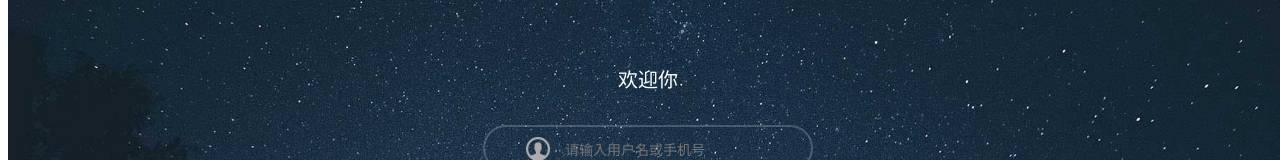
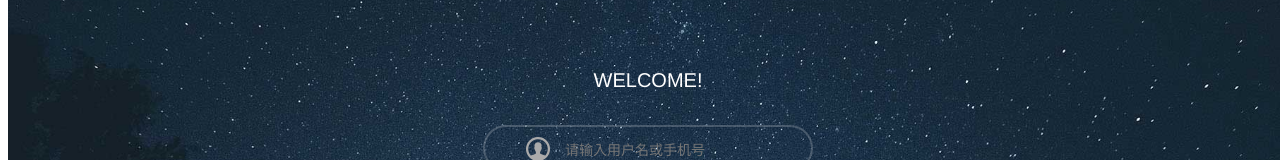
Before and after one commit to 1600858489/my_chat_web, a Vue app: page /login in a window 1280 px wide. Shown: the part 143-303 px from the top of the page. Built offline with nearby package versions, Linux system fonts and the light colour scheme.

Commit message:
优化登录页面

```diff
--- a/src/views/LoginPage.vue
+++ b/src/views/LoginPage.vue
@@ -4,7 +4,7 @@
       <div id="large-header" class="large-header">
         <canvas id="demo-canvas"></canvas>
         <div class="logo_box">
-          <h3>欢迎你</h3>
+          <h3>WELCOME!</h3>
           <form action="#" name="f" method="post" @submit.prevent="login">
             <div class="input_outer">
               <span class="u_user"></span>
@@ -15,7 +15,6 @@
               <input name="logpass" class="text" style="color: #FFFFFF !important;" type="password" v-model="password" placeholder="请输入密码">
             </div>
             <div class="mb2">
-              <!-- <a class="act-but submit" href="javascript:;" style="color: #FFFFFF">登录</a> -->
               <button  class="act-but submit" type="submit">登录</button>
             </div>
           </form>
@@ -26,9 +25,7 @@
 
 </template>
 
-
 <script src="./js/loginPage.js"></script>
-
 
 <style scoped>
   @import url("../../public/css/demo.css");
```
